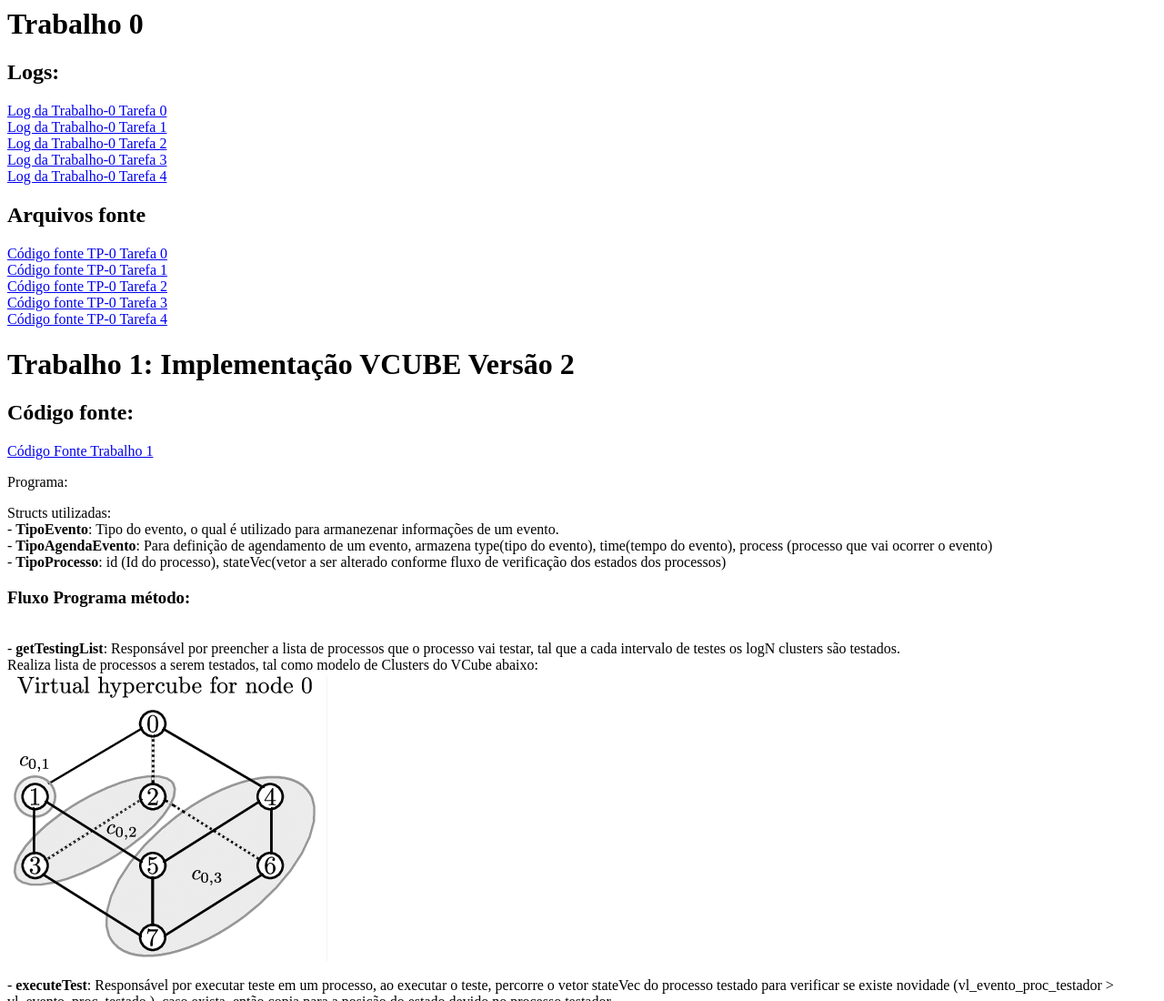
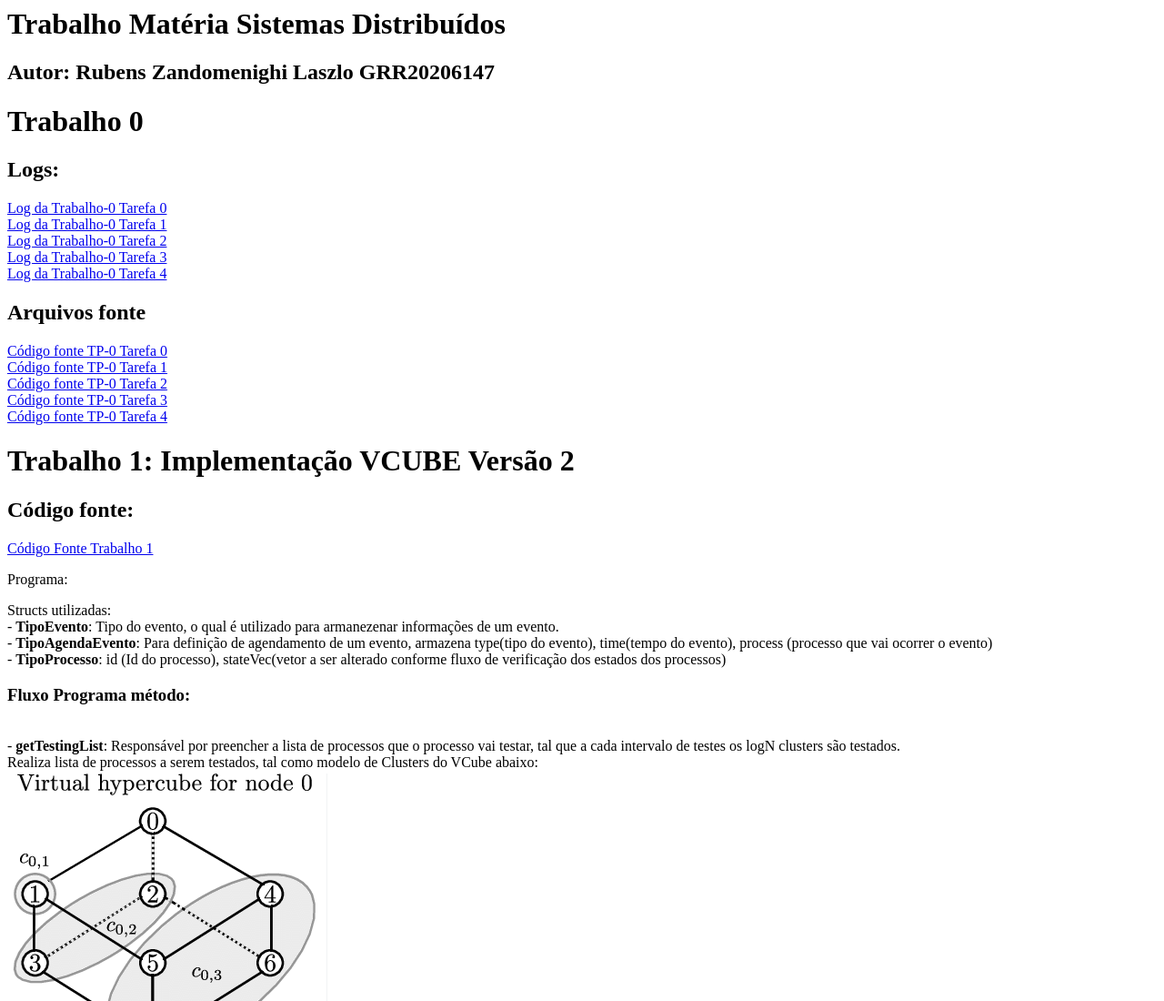
Before and after one commit to Rubens-Zan/SistemasDistribuidos, a plain HTML site: page index.html in a window 1280 px wide. Shown: the top 1100 px of the page at 91% size. Drawn offline with Linux system fonts and the light colour scheme.

Commit message:
Update index.html

```diff
--- a/index.html
+++ b/index.html
@@ -1,3 +1,11 @@
+<div>
+    <h1>
+        Trabalho Matéria Sistemas Distribuídos
+    </h1>
+    <h2>
+        Autor: Rubens Zandomenighi Laszlo GRR20206147
+    </h2>
+</div>
 <h1>
     Trabalho 0
 </h1>
```
